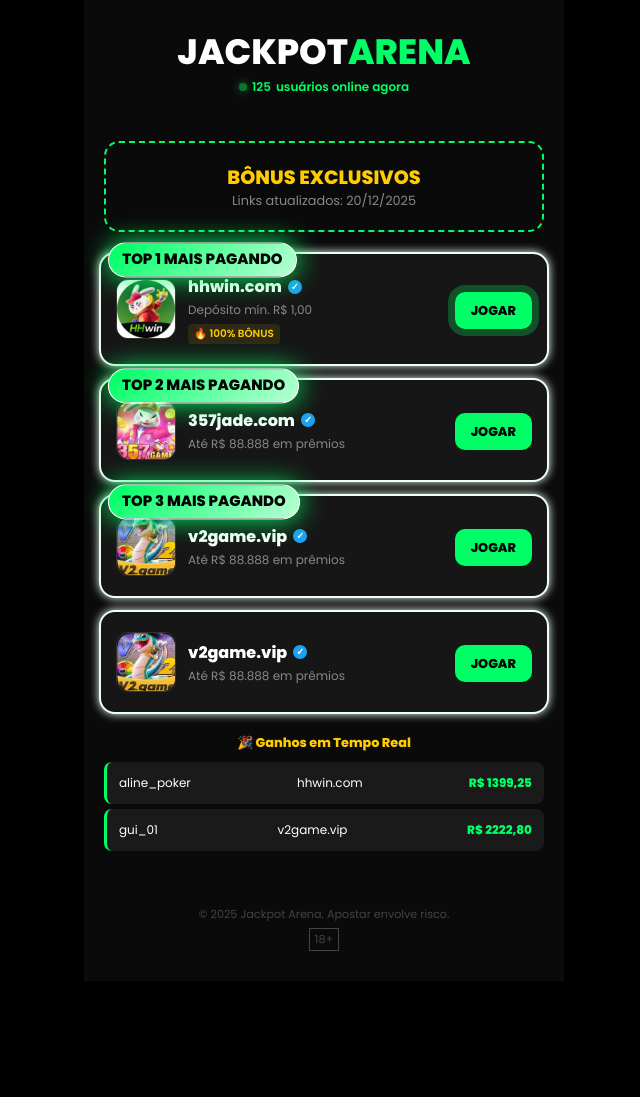
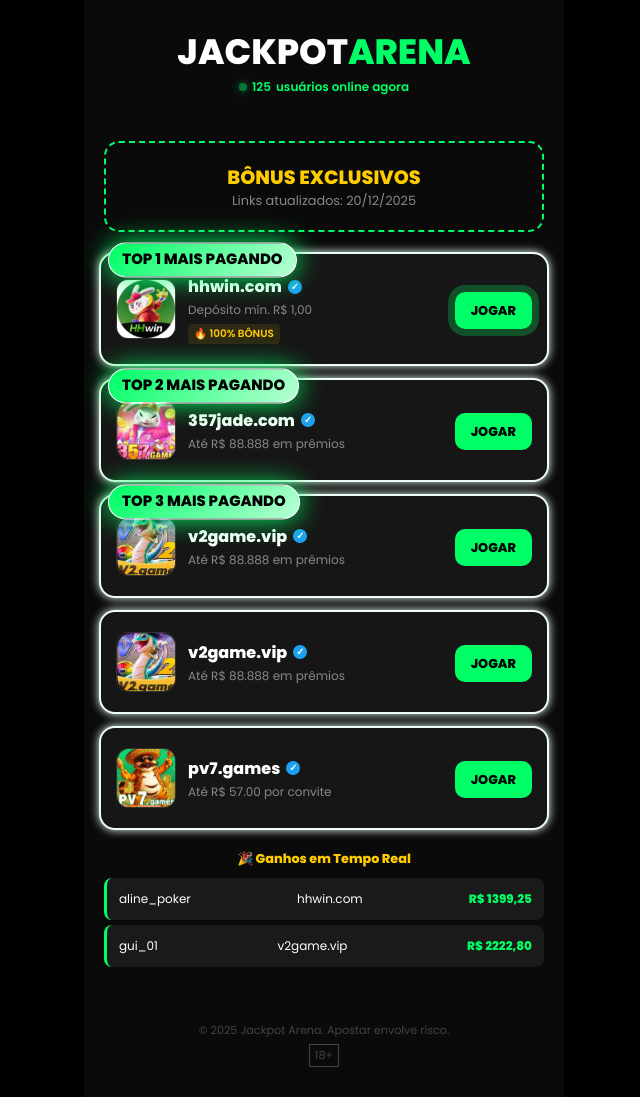
Before and after one commit to brunoudi26/slots-pagantes, a plain HTML site: page index.html in a window 1280 px wide. Shown: the whole page, without its empty margins (316-956 px from the left). Before the commit the page ends 981 px from the top, so only its background shows below. Drawn offline with Linux system fonts and the light colour scheme.

Commit message:
Explique aqui o que você mudou

```diff
--- a/index.html
+++ b/index.html
@@ -102,7 +102,23 @@
                     </div>
                 </div>
             </div>
-
+                               <div class="card premium">
+                <div class="card-body">
+                    <div class="brand-logo-container">
+                        <img src="imagens/pv7-logo.jpg" alt="Logo" class="brand-img">
+                    </div>
+                    <div class="brand-info">
+                        <div class="name-row">
+                            <h3>pv7.games</h3>
+                            <span class="verified-icon">✓</span>
+                        </div>
+                        <p>Até R$ 57.00 por convite</p>
+                    </div>
+                    <div class="action-area">
+                        <a href="https://ivafvw.pv7.games?code=dXX3asf3" target="_blank" class="btn-play">JOGAR</a>
+                    </div>
+                </div>
+            </div>
         </main>
 
         <section class="social-proof">
```
Also changed, not shown: imagens/pv7-logo.jpg (added).
